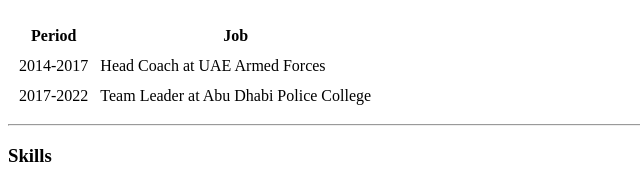
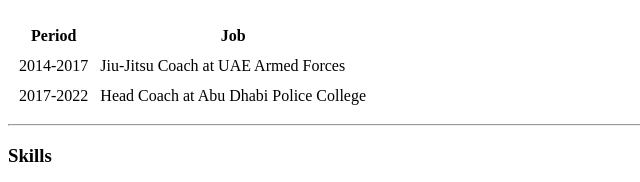
Before and after one commit to tehuanmelo/cv, a plain HTML site: page index.html in a window 1280 px wide. Shown: the part 421-603 px from the top of the page, 0-640 px from the left. Drawn offline with Linux system fonts and the light colour scheme.

Commit message:
Update index.html

```diff
--- a/index.html
+++ b/index.html
@@ -35,11 +35,11 @@
     <tbody>
       <tr>
         <td>2014-2017
-        <td>Head Coach at UAE Armed Forces</td>
+        <td>Jiu-Jitsu Coach at UAE Armed Forces</td>
       </tr>
       <tr>
         <td>2017-2022</td>
-        <td>Team Leader at Abu Dhabi Police College</td>
+        <td>Head Coach at Abu Dhabi Police College</td>
       </tr>
     </tbody>
     <tfoot>
```
